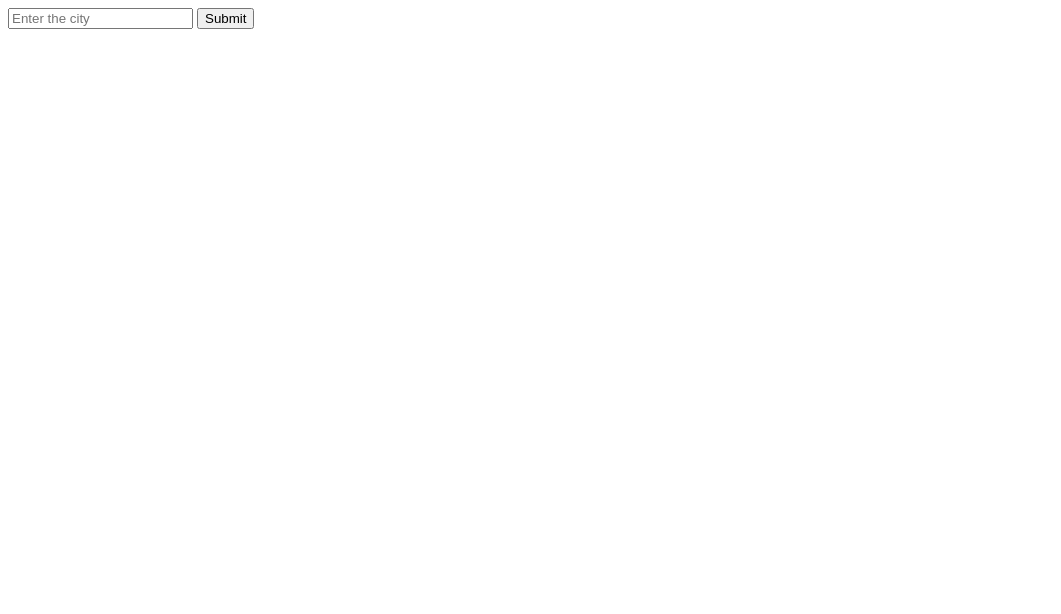
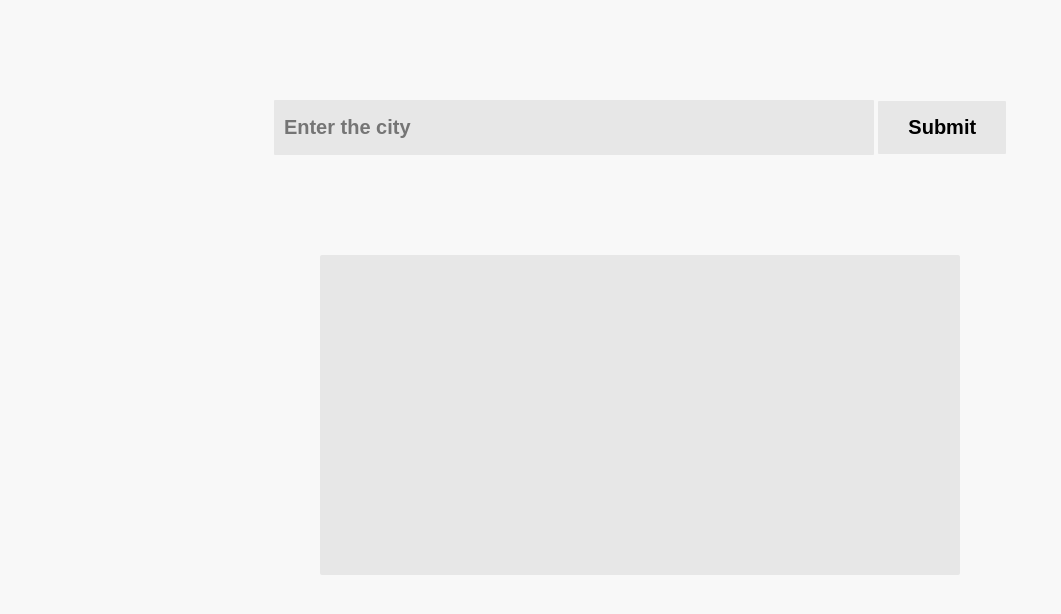
Before and after one commit to che30/WeatherApp, a website built with webpack: page dist/index.html in a window 1280 px wide. Shown: the whole page, without its empty margins (0-1061 px from the left). Built offline with nearby package versions, Linux system fonts and the light colour scheme.

Commit message:
Add some basic css to main.css file

```diff
--- /dev/null
+++ b/dist/assets/stylesheets/main.css
@@ -0,0 +1,64 @@
+*{
+  margin:0;
+  padding: 0;
+  box-sizing: border-box;
+}
+
+body{
+  font-family: "Nunito",sans-serif;
+  background: #f8f8f8;
+}
+
+.input{
+  text-align: center;
+  margin: 100px auto;
+}
+
+input[type="submit"]{
+  padding: 15px 30px;
+  background: #e7e7e7;
+  border: none;
+  border-radius: 1px;
+  font-family: "Nunito",sans-serif;
+  font-weight:bold;
+  font-size: 20px;
+}
+
+.input input[type="text"]{
+  width: 600px;
+  height: 55px;
+  padding: 5px 10px;
+  background: #e7e7e7;
+  border: none;
+  border-radius: 1px;
+  font-family: "Nunito",sans-serif;
+  font-weight:bold;
+  font-size: 20px;
+}
+
+.card{
+  width: 50%;
+  background: #e7e7e7;
+  height: 40vh;
+  margin: 50px auto;
+  border-radius: 2px;
+}
+
+
+.close{
+  float: right;
+  margin-top: -2px;
+  cursor: pointer;
+  margin-right: 20px;
+}
+
+.card h1{
+  padding: 5px 0;
+  text-align: center;
+}
+
+.card p{
+  text-align: center;
+  margin:40px 0;
+  font-size:20px;
+}
--- a/dist/index.html
+++ b/dist/index.html
@@ -4,6 +4,7 @@
   <meta charset="UTF-8">
   <meta http-equiv="X-UA-Compatible" content="IE=edge">
   <meta name="viewport" content="width=device-width, initial-scale=1.0">
+  <link rel="stylesheet" href="./assets/stylesheets/main.css">
   <title>Weather app</title>
 </head>
 <body>
```
